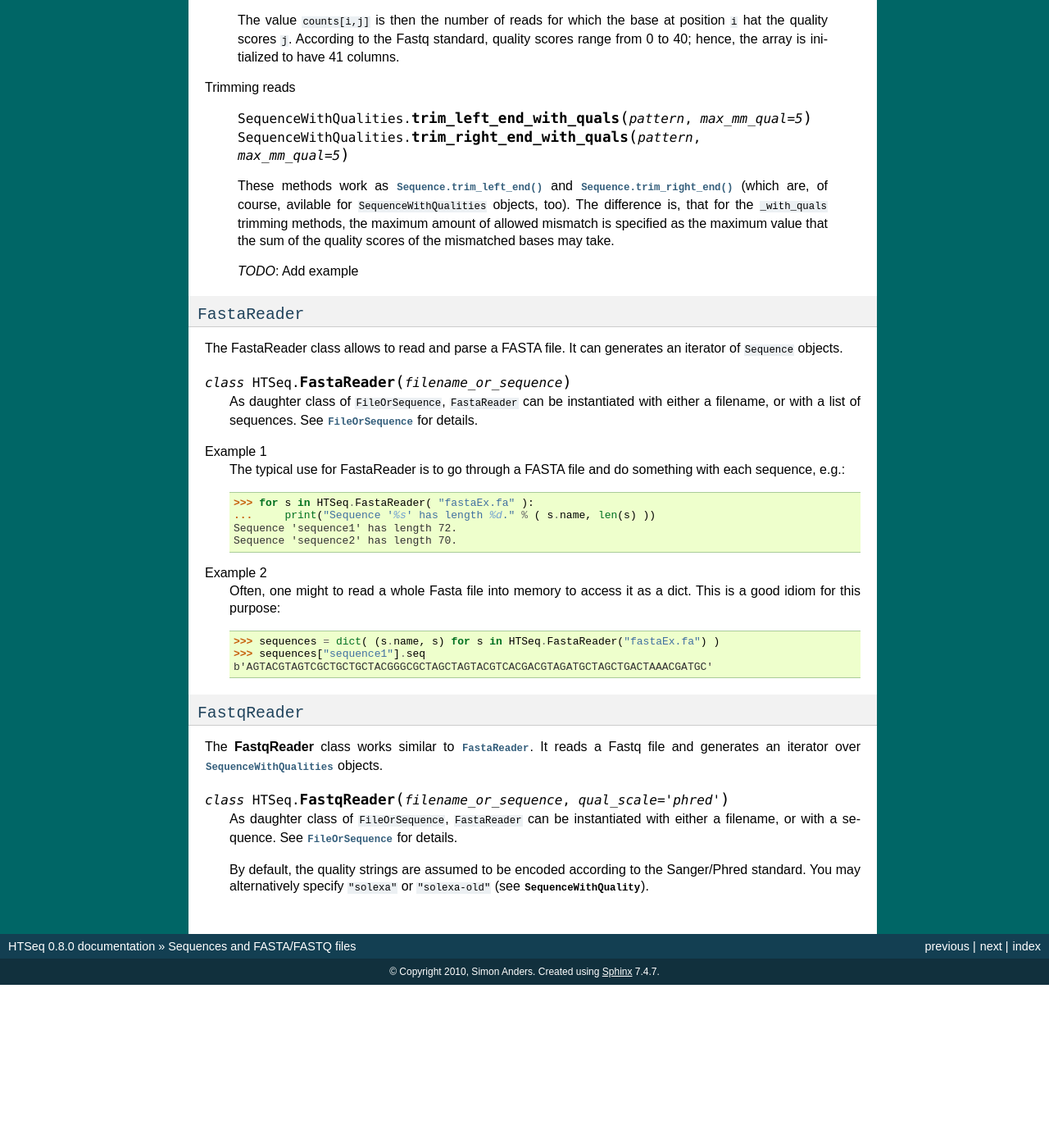
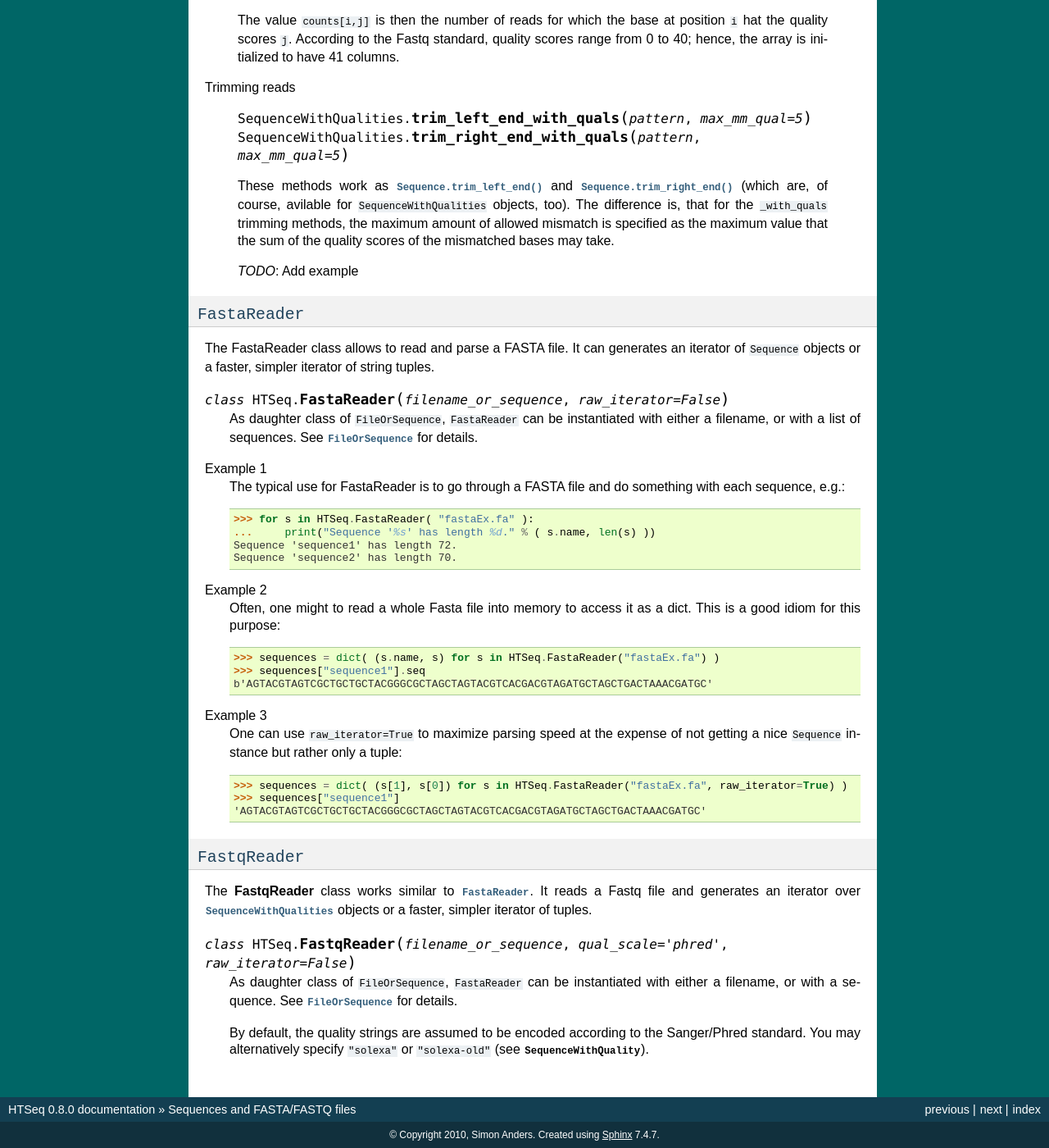
Before and after one commit to simon-anders/htseq, a Sphinx documentation site: the page built from python3/doc/sequences.rst, in a window 1280 px wide and 1400 px high, scrolled down 4920 px. Shown: the whole window at 82% size. Built offline with Sphinx 7.4.7, drawn with Linux system fonts in a browser that asks for light colours; before the commit the page ends 6121 px from its top, so only the background shows below that.

Commit message:
Docs for raw_iterator

```diff
--- a/python3/doc/sequences.rst
+++ b/python3/doc/sequences.rst
@@ -318,9 +318,9 @@ Trimming reads
 ===============
 
 The FastaReader class allows to read and parse a FASTA file. It can generates an
-iterator of ``Sequence`` objects.
+iterator of ``Sequence`` objects or a faster, simpler iterator of string tuples.
 
-.. class:: FastaReader( filename_or_sequence )
+.. class:: FastaReader( filename_or_sequence, raw_iterator=False )
 
    As daughter class of ``FileOrSequence``, ``FastaReader`` can be instantiated
    with either a filename, or with a list of sequences. See :class:`FileOrSequence` for details.
@@ -342,14 +342,22 @@ Example 2
       >>> sequences["sequence1"].seq
       b'AGTACGTAGTCGCTGCTGCTACGGGCGCTAGCTAGTACGTCACGACGTAGATGCTAGCTGACTAAACGATGC'
 
+Example 3
+   One can use ``raw_iterator=True`` to maximize parsing speed at the expense of
+   not getting a nice ``Sequence`` instance but rather only a tuple::
+
+      >>> sequences = dict( (s[1], s[0]) for s in HTSeq.FastaReader("fastaEx.fa", raw_iterator=True) )
+      >>> sequences["sequence1"]
+      'AGTACGTAGTCGCTGCTGCTACGGGCGCTAGCTAGTACGTCACGACGTAGATGCTAGCTGACTAAACGATGC'
 
 ``FastqReader``
 ===============
 
 The **FastqReader** class works similar to :class:`FastaReader`. It reads a Fastq file
-and generates an iterator over :class:`SequenceWithQualities` objects.
+and generates an iterator over :class:`SequenceWithQualities` objects or a faster,
+simpler iterator of tuples.
 
-.. class:: FastqReader( filename_or_sequence, qual_scale="phred" )
+.. class:: FastqReader( filename_or_sequence, qual_scale="phred", raw_iterator=False )
 
    As daughter class of ``FileOrSequence``, ``FastaReader`` can be instantiated
    with either a filename, or with a sequence. See :class:`FileOrSequence` for details.
```
Also changed, not shown: python2/doc/sequences.rst (+8 -0 lines).
